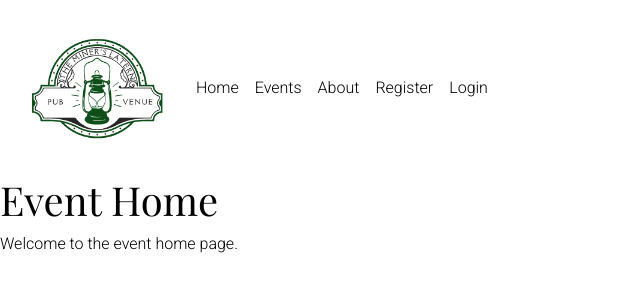
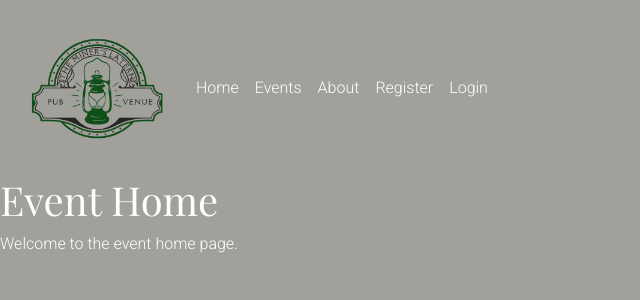
Before and after one commit to surfdemon/theater-booking-system, a Django app: page / in a window 1280 px wide. Shown: the top 300 px of the page, without its empty margins (0-640 px from the left). Run offline with Django 4.2, Linux system fonts and the light colour scheme; some libraries are stand-ins or nearby versions; some web fonts are replaced.

Commit message:
Maint: fix css

```diff
--- a/static/css/style.css
+++ b/static/css/style.css
@@ -27,27 +27,27 @@
 }
 
 body {
-    background-color: rgba(var(--grey));
-    color: rgba(var(--white));
+    background-color: var(--grey);
+    color: var(--white);
     margin: 0;
     padding: 0;
 }
 
 nav {
-    background-color: rgba(var(--grey));
-    color: rgba(var(--white));
+    background-color: var(--grey);
+    color: var(--white);
     padding: 10px;
     text-align: center;
 }
 
 #navbarText > ul > li > a {
-    color: rgba(var(--white));
+    color: var(--white);
 }
 
 .navbar-light .navbar-toggler{
     background-color: rgba(var(--white), 0.4);
     border: 1px solid;
-    color: rgba(var(--white));
+    color: var(--white);
     border-radius: 50%;
     height: 50px;
     width: 55px;
```
Also changed, not shown: event/templates/event/book-event.html (+8 -0 lines).
